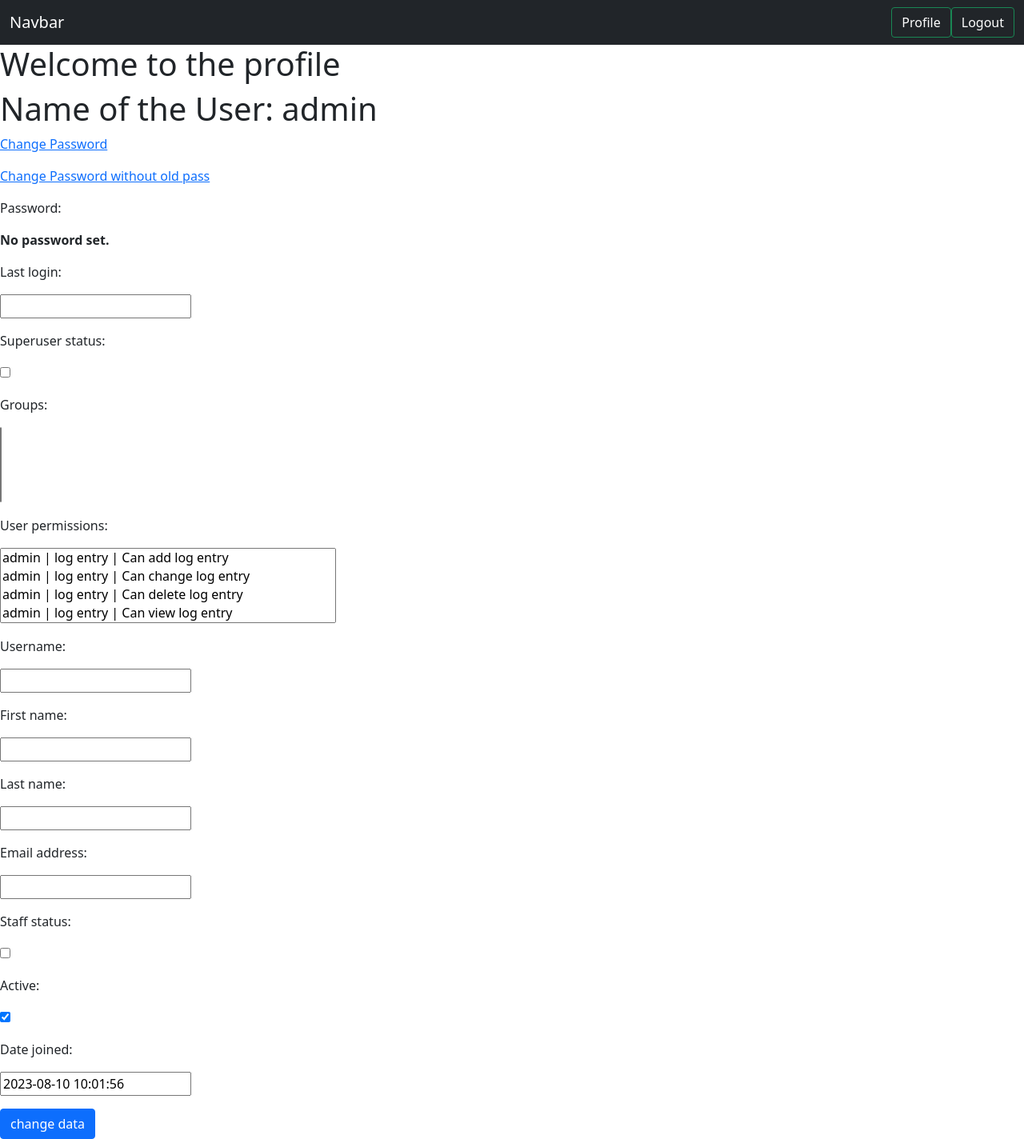
After one commit to Moctader/Django_exam, a Django app: page /profile/ in a window 1280 px wide. The commit adds this page. Shown: the whole page at 80% size. Run offline with Django 4.2, Linux system fonts and the light colour scheme; a user stored in the database is signed in; some libraries are stand-ins or nearby versions.

Commit message:
Add files via upload

```diff
--- a/Module_8_authentication_and_authorization/eight_project/first_app/forms.py
+++ b/Module_8_authentication_and_authorization/eight_project/first_app/forms.py
@@ -1,7 +1,16 @@
 from django.contrib.auth.models import User
-from django.contrib.auth.forms import UserCreationForm
+from django.contrib.auth.forms import UserCreationForm, UserChangeForm
+from django import forms
 
 class userResigstrationFrom(UserCreationForm):
+    first_name=forms.CharField(widget=forms.TextInput(attrs={'id':'required'}))
+    last_name=forms.CharField(widget=forms.TextInput(attrs={'id':'required'}))
+    email=forms.CharField(widget=forms.TextInput(attrs={'id':'required'}))
     class Meta:
         model=User
         fields = ['username', 'first_name', 'last_name', 'email']
+
+class change_user_data(UserChangeForm):
+    class Meta:
+        model= User
+        fields='__all__'
--- a/Module_8_authentication_and_authorization/eight_project/first_app/templates/base.html
+++ b/Module_8_authentication_and_authorization/eight_project/first_app/templates/base.html
@@ -1,41 +1,30 @@
 {% load crispy_forms_tags %}
-
-<!doctype html>
+<!DOCTYPE html>
 <html lang="en">
 <head>
-    <!-- Required meta tags -->
-    <meta charset="utf-8">
-    <meta name="viewport" content="width=device-width, initial-scale=1">
-
-    <!-- Bootstrap CSS -->
-
-    <title>Hello, world!</title>
+    <meta charset="UTF-8">
+    <meta http-equiv="X-UA-Compatible" content="IE=edge">
+    <meta name="viewport" content="width=device-width, initial-scale=1.0">
+    <title>Document</title>
     <link href="https://cdn.jsdelivr.net/npm/bootstrap@5.0.2/dist/css/bootstrap.min.css" rel="stylesheet" integrity="sha384-EVSTQN3/azprG1Anm3QDgpJLIm9Nao0Yz1ztcQTwFspd3yD65VohhpuuCOmLASjC" crossorigin="anonymous">
 </head>
 <body>
-    <h1>Hello, world!</h1>
-    <div  style="width:50%; margin:auto;" >
-        <form method="post" novalidate >
-            {% csrf_token %}
-           {% comment %} {{form|crispy}} {% endcomment %}
-            {% for fm in form %}
-                {{fm.label_tag}}
-                {{fm}}
-                {{fm.errors}}
-            {% endfor %}
-            <button class="btn btn-primary" type= "submit">Submit</button>
-        </form>
+    <nav class="navbar navbar-light bg-dark">
+        <div class="container-fluid">
+            <a class="navbar-brand text-white">Navbar</a>
+            <div class="d-flex">
+
+            {% if user.is_authenticated %}
+            <a href="{% url 'profile' %}" class="btn btn-outline-success text-white " type="submit">Profile</a>
+            <a href="{% url 'user_logout' %}"  class="btn btn-outline-success text-white " type="submit"> Logout</a>
+            {% else %}
+            <a href="{% url 'signup' %}" class="btn btn-outline-warning  text-white" type="submit" >sign up</a>
+            <a href="{% url 'user_login' %}" class="btn btn-outline-success mx-4 text-white" type="submit">Login</a>
+            {% endif %}
           </div>
-
-    <!-- Optional JavaScript; choose one of the two! -->
-
-    <!-- Option 1: Bootstrap Bundle with Popper -->
+        </div>
+      </nav>
+      {% block body %}{% endblock  %}
     <script src="https://cdn.jsdelivr.net/npm/bootstrap@5.0.2/dist/js/bootstrap.bundle.min.js" integrity="sha384-MrcW6ZMFYlzcLA8Nl+NtUVF0sA7MsXsP1UyJoMp4YLEuNSfAP+JcXn/tWtIaxVXM" crossorigin="anonymous"></script>
-
-    <!-- Option 2: Separate Popper and Bootstrap JS -->
-    <!--
-    <script src="https://cdn.jsdelivr.net/npm/@popperjs/core@2.9.2/dist/umd/popper.min.js" integrity="sha384-IQsoLXl5PILFhosVNubq5LC7Qb9DXgDA9i+tQ8Zj3iwWAwPtgFTxbJ8NT4GN1R8p" crossorigin="anonymous"></script>
-    <script src="https://cdn.jsdelivr.net/npm/bootstrap@5.0.2/dist/js/bootstrap.min.js" integrity="sha384-cVKIPhGWiC2Al4u+LWgxfKTRIcfu0JTxR+EQDz/bgldoEyl4H0zUF0QKbrJ0EcQF" crossorigin="anonymous"></script>
-    -->
 </body>
 </html>
--- /dev/null
+++ b/Module_8_authentication_and_authorization/eight_project/first_app/templates/profile.html
@@ -0,0 +1,30 @@
+{% extends 'base.html' %}
+{% load crispy_forms_tags %}
+
+{% block body %}
+
+<h1>Welcome to the profile</h1>
+<h1>Name of the User: {{user}}</h1>
+
+<p> <a href="{% url 'pass_change' %}">Change Password</a></p>
+<p> <a href="{% url 'pass_change2' %}">Change Password without old pass</a></p>
+
+
+<form method="post" novalidate >
+    {% csrf_token %}
+    {% if form.non_field_errors %}
+        {% for er in form.non_field_errors %}
+        <p class="bg-danger text-ehite p-3">{{er}}</p>
+        {% endfor %}
+
+    {% endif %}
+
+    {% comment %} {{form|crispy}}  {% endcomment %}
+    {% for fm in form %}
+        <p>{{fm.label_tag}}</p>
+        <p>{{fm}}</p>
+        <p> {{fm.errors}}</p>
+    {% endfor %}
+    <button class="btn btn-primary" type= "submit">change data</button>
+</form>
+{% endblock  %}
--- a/Module_8_authentication_and_authorization/eight_project/first_app/urls.py
+++ b/Module_8_authentication_and_authorization/eight_project/first_app/urls.py
@@ -2,5 +2,11 @@ from django.urls import path
 from . import views
 
 urlpatterns = [
-    path('', views.home)
+    path('', views.home, name='home'),
+    path('signup/', views.signup, name='signup'),
+    path('user_login/', views.user_login, name='user_login'),
+    path('user_logout/', views.user_logout, name='user_logout'),
+    path('profile/', views.profile, name='profile'),
+    path('pass_change/', views.pass_change, name='pass_change'),
+    path('pass_change2/', views.pass_change2, name='pass_change2'),
 ]
--- a/Module_8_authentication_and_authorization/eight_project/first_app/views.py
+++ b/Module_8_authentication_and_authorization/eight_project/first_app/views.py
@@ -1,13 +1,102 @@
-from django.shortcuts import render
-from first_app.forms import userResigstrationFrom
-
+from django.shortcuts import render, redirect
+from first_app.forms import userResigstrationFrom, change_user_data
+from django.contrib import messages
+from django.contrib.auth.forms import AuthenticationForm, PasswordChangeForm, SetPasswordForm
+from django.contrib.auth import authenticate, login, logout, update_session_auth_hash
 # Create your views here.
 def home(request):
-    if request.method=='POST':
-        form=userResigstrationFrom(request.POST)
-        if form.is_valid():
-            form.save(commit=False)
-            print(form.cleaned_data)
+    return render(request, 'base.html')
+
+def signup(request):
+    if not request.user.is_authenticated:
+        if request.method=='POST':
+            form=userResigstrationFrom(request.POST)
+            if form.is_valid():
+                form.save()
+                messages.success(request, 'Account Created Successfully')
+                print(form.cleaned_data)
+        else:
+            form=userResigstrationFrom()
+        return render(request, 'signup.html', {'form':form})
     else:
-        form=userResigstrationFrom()
-    return render(request, 'base.html', {'form':form})
+        return redirect('profile')
+
+def user_login(request):
+    if not request.user.is_authenticated:
+        if request.method=='POST':
+            form=AuthenticationForm(request=request, data=request.POST)
+            if form.is_valid():
+                name=form.cleaned_data['username']
+                user_pass=form.cleaned_data['password']
+                user=authenticate(username=name, password=user_pass)
+
+                if user is not None:
+                    login(request, user)
+                    return redirect("profile")
+        else:
+            form =AuthenticationForm()
+        return render(request, 'login.html', {'form': form})
+    else:
+        return redirect('profile')
+
+
+def profile(request):
+    if request.user.is_authenticated:
+        if request.method=='POST':
+            form=change_user_data(request.POST, instance=request.user)
+            if form.is_valid():
+                form.save()
+                messages.success(request, 'Account updated Successfully')
+                print(form.cleaned_data)
+        else:
+            form=change_user_data()
+        return render(request, 'profile.html', {'form':form})
+    else:
+        return redirect('signup')
+
+def user_logout(request):
+    logout(request)
+    return redirect('user_login')
+
+def pass_change(request):
+    if not request.user.is_authenticated:
+        if request.method == 'POST':
+            form=PasswordChangeForm(user=request.user, data=request.POST)
+            if form.is_valid():
+                form.save()
+                update_session_auth_hash(request, form.user)
+                return redirect('profile')
+        else:
+            form=PasswordChangeForm(user=request.user)
+        return render(request, 'pass_change.html', {'form':form})
+    else:
+        return redirect('user_login')
+
+
+def pass_change2(request):
+    if not request.user.is_authenticated:
+        if request.method=='POST':
+            form =SetPasswordForm(user=request.user, data=request.POST)
+            if form.is_valid():
+                form.save()
+                update_session_auth_hash(request, form.user)
+                return redirect('profile')
+        else:
+            form =SetPasswordForm(user=request.user)
+        return render(request, 'pass_change.html', {'form': form})
+    else:
+        return redirect('user_login')
+
+def user_data_change(request):
+    if request.user.is_authenticated:
+        if request.method=='POST':
+            form=change_user_data(request.POST, instance=request.user)
+            if form.is_valid():
+                form.save()
+                messages.success(request, 'Account updated Successfully')
+                print(form.cleaned_data)
+        else:
+            form=change_user_data()
+        return render(request, 'profile.html', {'form':form})
+    else:
+        return redirect('signup')
```
Also changed, not shown: Module_8_authentication_and_authorization/eight_project/first_app/templates/login.html (added, +29 -0 lines), Module_8_authentication_and_authorization/eight_project/first_app/templates/pass_change.html (added, +25 -0 lines), Module_8_authentication_and_authorization/eight_project/first_app/templates/signup.html (added, +29 -0 lines), Module_8_authentication_and_authorization/eight_project/first_app/templates/test.html (added, +12 -0 lines), Module_8_authentication_and_authorization/eight_project/db.sqlite3. Lines whose indentation alone changed are shown as unchanged.
